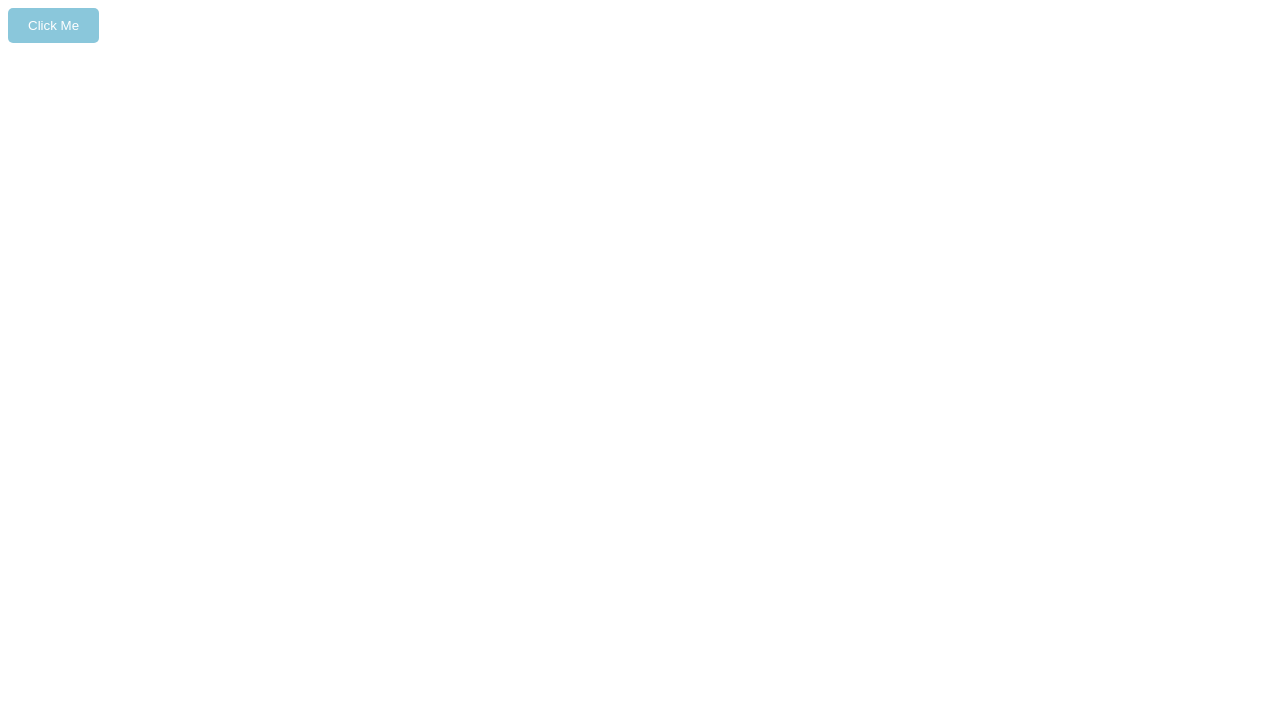
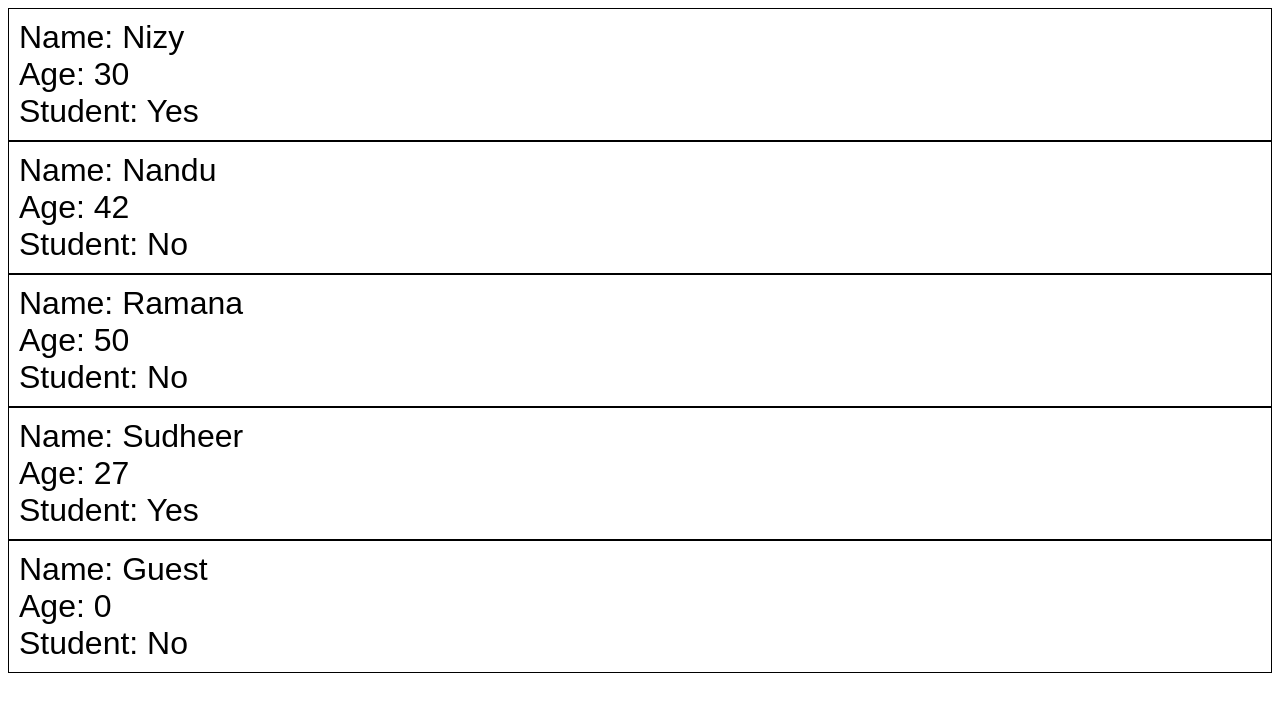
Before and after one commit to lakshminiranjan/react_practice_9, a React (Vite) app in the folder sample_proj/: page / in a window 1280 px wide. Shown: the top 712 px of the page. Built offline with nearby package versions, Linux system fonts and the light colour scheme.

Commit message:
initial commit

```diff
--- a/sample_proj/src/App.jsx
+++ b/sample_proj/src/App.jsx
@@ -1,12 +1,16 @@
 
-import Button from './components/Button'
+import Student from './components/Student'
 
 
 function App() {
 
   return (
     <>
-      <Button/>
+      <Student name="Nizy" age={30} isStudent={true}/>
+      <Student name="Nandu" age={42} isStudent={false}/>
+      <Student name="Ramana" age={50} isStudent={false}/>
+      <Student name="Sudheer" age={27} isStudent={true}/>
+      <Student/>
     </>
   )
 }
--- a/sample_proj/src/components/Button.jsx
+++ /dev/null
@@ -1,19 +0,0 @@
-import React from 'react'
-import styles from './Button.module.css'
-
-function Button() {
-
-    // const styles={
-        // background-color:"hsl(195, 53%, 70%)";
-    // color: "white";
-    // padding: "10px 20px";
-    // border-radius:"5px";
-    // border:"none";----->this is inline css
-    // cursor: "pointer";
-    // }
-  return (
-    <button className={styles.button}>Click Me</button>
-  )
-}
-
-export default Button
--- a/sample_proj/src/components/Button.module.css
+++ /dev/null
@@ -1,10 +0,0 @@
-.button{
-    background-color:hsl(195, 53%, 70%);
-    color: white;
-    padding: 10px 20px;
-    border-radius:5px;
-    border:none;
-    cursor: pointer;
-    /* Module Css
-    If we write the css code in index.css that will be External css */
-}
--- /dev/null
+++ b/sample_proj/src/components/Student.jsx
@@ -0,0 +1,29 @@
+import React from 'react'
+import PropTypes from "prop-types";
+
+function Student(props) {
+  return (
+    <div className="student">
+        <p>Name: {props.name}</p>
+        <p>Age: {props.age}</p>
+        <p>Student: {props.isStudent ? "Yes" : "No"}</p>
+    </div>
+
+
+  )
+}
+
+ Student.propTypes={
+        name : PropTypes.string,
+        age : PropTypes.number,
+        isStudent: PropTypes.bool,
+    }
+
+
+Student.defaultProps = {
+        name : "Guest",
+        age : 0,
+        isStudent: false,
+    }
+
+export default Student
--- a/sample_proj/src/index.css
+++ b/sample_proj/src/index.css
@@ -1,25 +1,9 @@
-.card{
-    border: 1px solid black;
-    border-radius: 10px;
-    box-shadow: 5px 5px 5px black;
-    padding: 20px;
-    margin:10px;
-    text-align: center;
-    max-width: 250px;
-    display: inline-block;
+.student{
+    font-family: Arial, Helvetica, sans-serif;
+    font-size: 2em;
+    padding: 10px;
+    border:1px solid;
 }
-.card .img{
-    max-width: 60%;
-    height: auto;
-    border-radius: 50%;
-    margin-bottom: 10px;
+.student p{
+margin :0;
 }
-.card .title{
-    font-family: Arial, Helvetica, sans-serif;
-    margin: 0;
-    color: black;
-}
-.card .description {
-    font-family: Arial, Helvetica, sans-serif;
-    color: black;
-}
```
